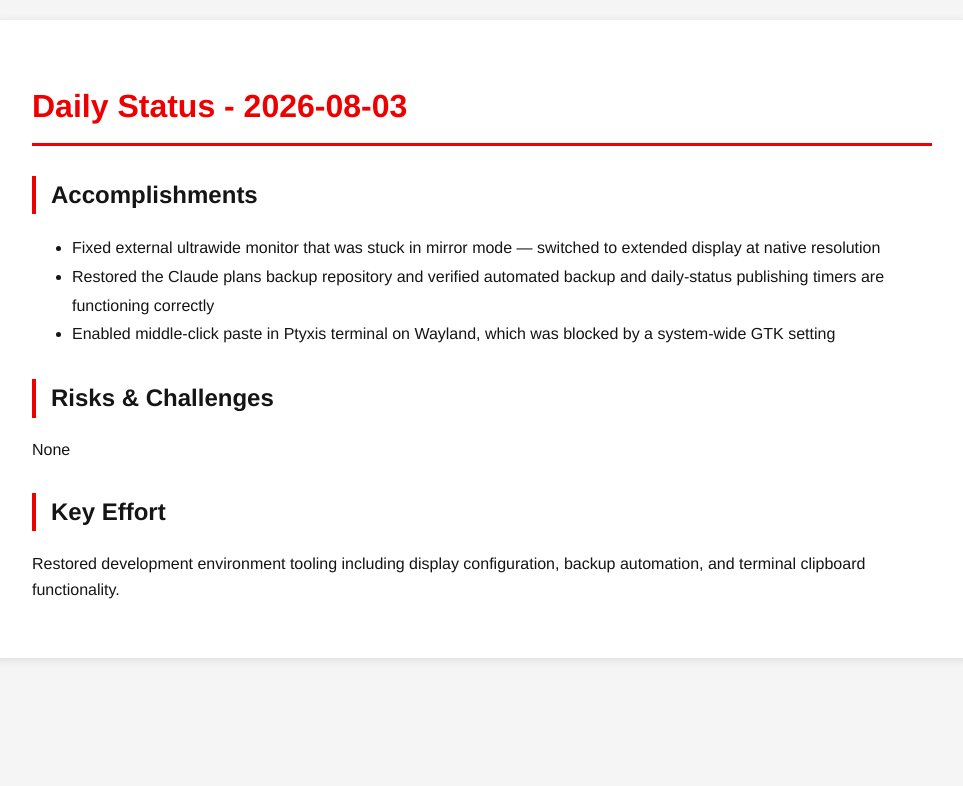
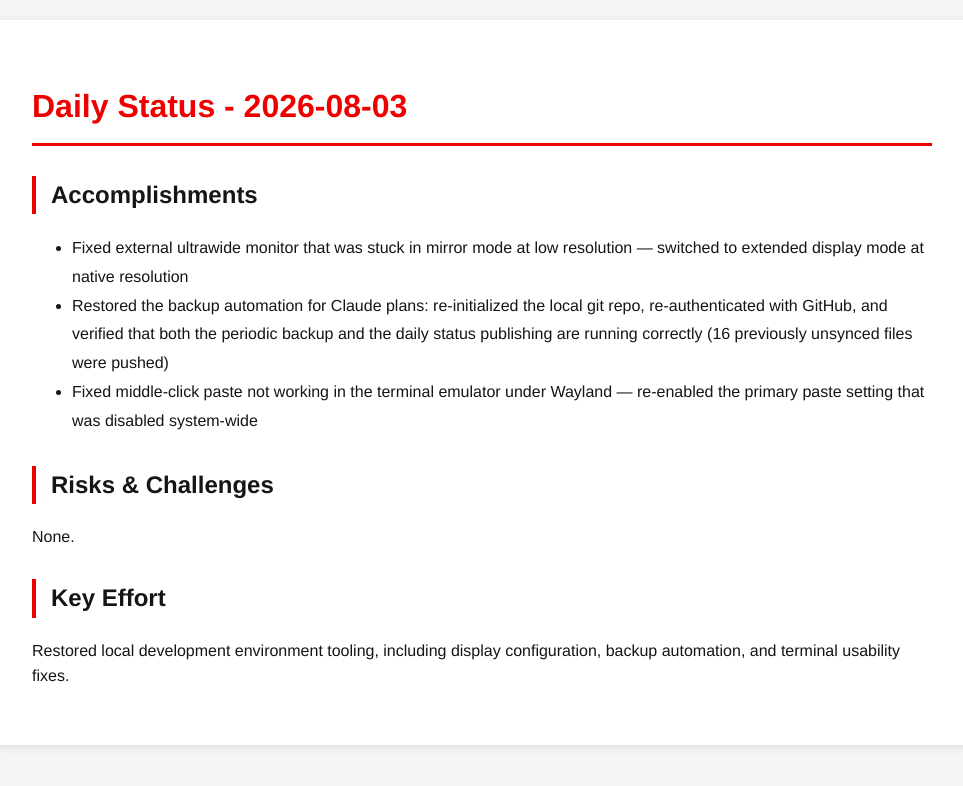
Before and after one commit to tzvatot/daily-status, a Jekyll site: the page built from 2026-08-03.md, in a window 1280 px wide. Shown: the top 786 px of the page, without its empty margins (158-1121 px from the left). Built offline with Jekyll 4.4.1, drawn with Linux system fonts in a browser that asks for light colours.

Commit message:
Daily status update - 2026-08-03

```diff
--- a/2026-08-03.md
+++ b/2026-08-03.md
@@ -7,12 +7,12 @@
 # Daily Status - 2026-08-03
 
 ## Accomplishments
-- Fixed external ultrawide monitor that was stuck in mirror mode — switched to extended display at native resolution
-- Restored the Claude plans backup repository and verified automated backup and daily-status publishing timers are functioning correctly
-- Enabled middle-click paste in Ptyxis terminal on Wayland, which was blocked by a system-wide GTK setting
+- Fixed external ultrawide monitor that was stuck in mirror mode at low resolution — switched to extended display mode at native resolution
+- Restored the backup automation for Claude plans: re-initialized the local git repo, re-authenticated with GitHub, and verified that both the periodic backup and the daily status publishing are running correctly (16 previously unsynced files were pushed)
+- Fixed middle-click paste not working in the terminal emulator under Wayland — re-enabled the primary paste setting that was disabled system-wide
 
 ## Risks & Challenges
-None
+None.
 
 ## Key Effort
-Restored development environment tooling including display configuration, backup automation, and terminal clipboard functionality.
+Restored local development environment tooling, including display configuration, backup automation, and terminal usability fixes.
```
